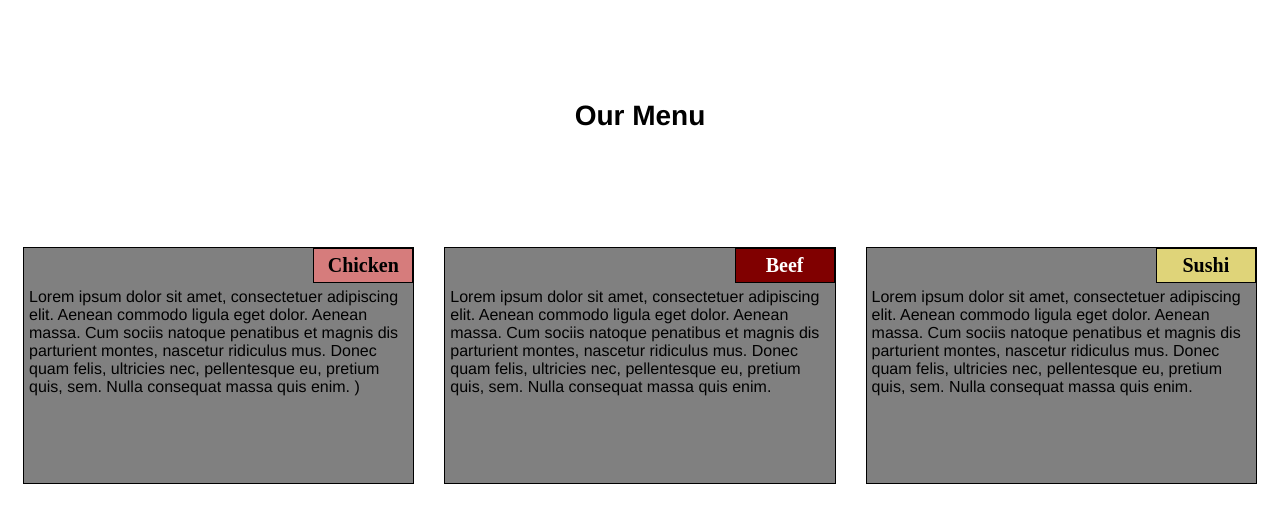
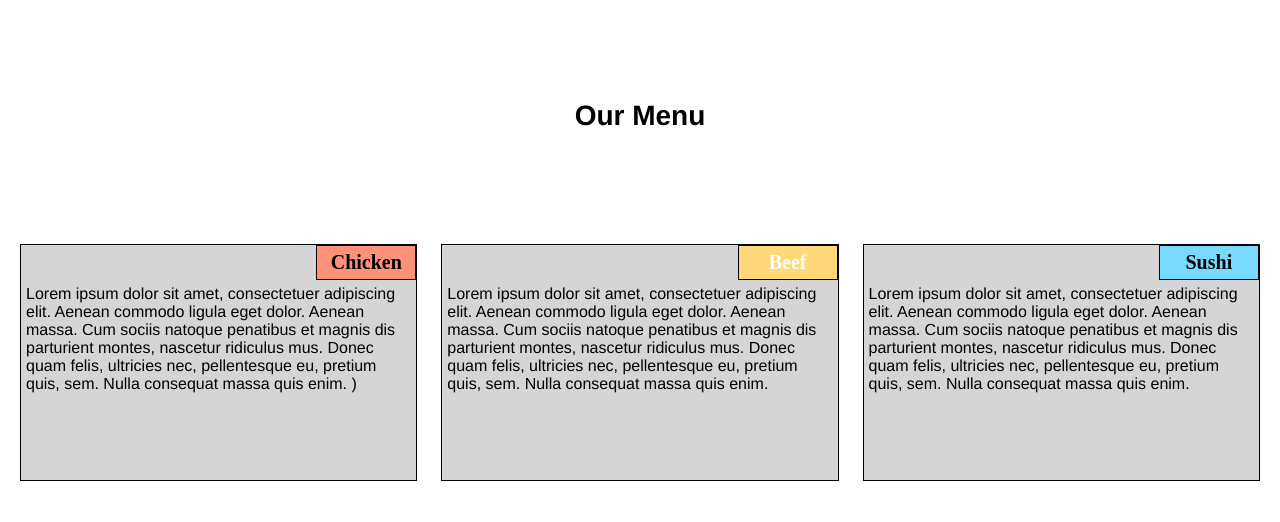
Before and after one commit to cho-design/Module-2, a plain HTML site: page index.html in a window 1280 px wide. Drawn offline with Linux system fonts and the light colour scheme.

Commit message:
Update index.html

```diff
--- a/index.html
+++ b/index.html
@@ -25,7 +25,7 @@
 
     section {
         position: relative;
-        padding: 15px;
+        padding: 12px;
         width: 100%;
     }
 
@@ -36,7 +36,7 @@
 
     div {
         position: relative;
-        background-color: gray;
+        background-color: rgb(213, 213, 213);
         border: 1px solid black;
         width: 100%;
         margin-left: auto;
@@ -53,7 +53,7 @@
         text-align: center;
         font-size: 125%;
         font-weight: bold;
-        background-color: rgb(214, 124, 124);
+        background-color: rgb(255, 145, 121);
 
     }
 
@@ -67,7 +67,7 @@
         text-align: center;
         font-size: 125%;
         font-weight: bold;
-        background-color: maroon;
+        background-color: rgb(255, 216, 121);
 
     }
 
@@ -81,14 +81,14 @@
         text-align: center;
         font-size: 125%;
         font-weight: bold;
-        background-color: rgb(223, 212, 121);
+        background-color: rgb(121, 218, 255);
 
     }
 
     .content {
         padding: 5px;
         border: none;
-        background-color: gray;
+        background-color: rgb(213, 213, 213);
         font-family: Helvetica;
         color: black;
         margin: 0px;
```
